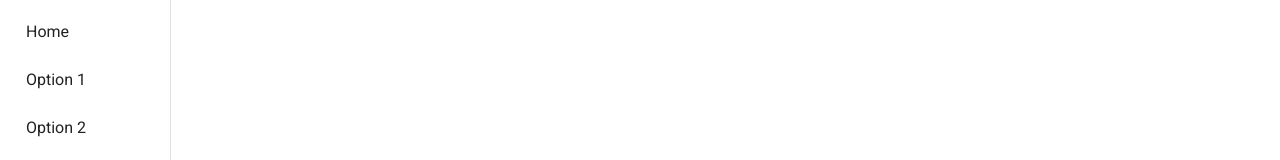
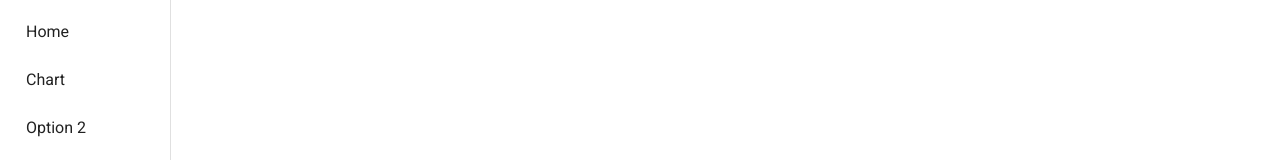
Before and after one commit to WMklMTU/AnguLayout, an Angular app: page / in a window 1280 px wide. Both pictures are taken after a click on the button "more_vert". Shown: the part 330-490 px from the top of the page. Built offline with nearby package versions, Linux system fonts and the light colour scheme.

Commit message:
first routing added

```diff
--- a/src/app/app-routing.module.ts
+++ b/src/app/app-routing.module.ts
@@ -1,9 +1,11 @@
 import { HomeComponent } from './home/home.component';
+import { ChartComponent } from './chart/chart.component';
 import { NgModule } from '@angular/core';
 import { RouterModule, Routes } from '@angular/router';
 
 const routes: Routes = [
-  {path:'', component: HomeComponent}
+  {path:'', component: HomeComponent},
+  {path:'chart', component: ChartComponent}
 ];
 
 @NgModule({
--- a/src/app/navigation/navigation.component.html
+++ b/src/app/navigation/navigation.component.html
@@ -53,9 +53,9 @@
     <p *ngIf="showFiller">Lorem, ipsum dolor sit amet consectetur.</p>
     <p>
       <mat-selection-list [multiple]="false">
-        <mat-list-option> Home </mat-list-option>
-        <mat-list-option> Option 1 </mat-list-option>
-        <mat-list-option> Option 2 </mat-list-option>
+        <mat-list-option [routerLink]="['/']"> Home </mat-list-option>
+        <mat-list-option [routerLink]="['chart']"> Chart </mat-list-option>
+        <mat-list-option (click)="showFiller = !showFiller"> Option 2 </mat-list-option>
         <mat-list-option> Option 3 </mat-list-option>
       </mat-selection-list>
     </p>
@@ -69,6 +69,7 @@
       </div>
       <div style="background-color: white; width: 100%; min-height: 800px">
         Content will be placed here.
+        <router-outlet></router-outlet>
       </div>
     </div>
   </mat-drawer-content>
```
